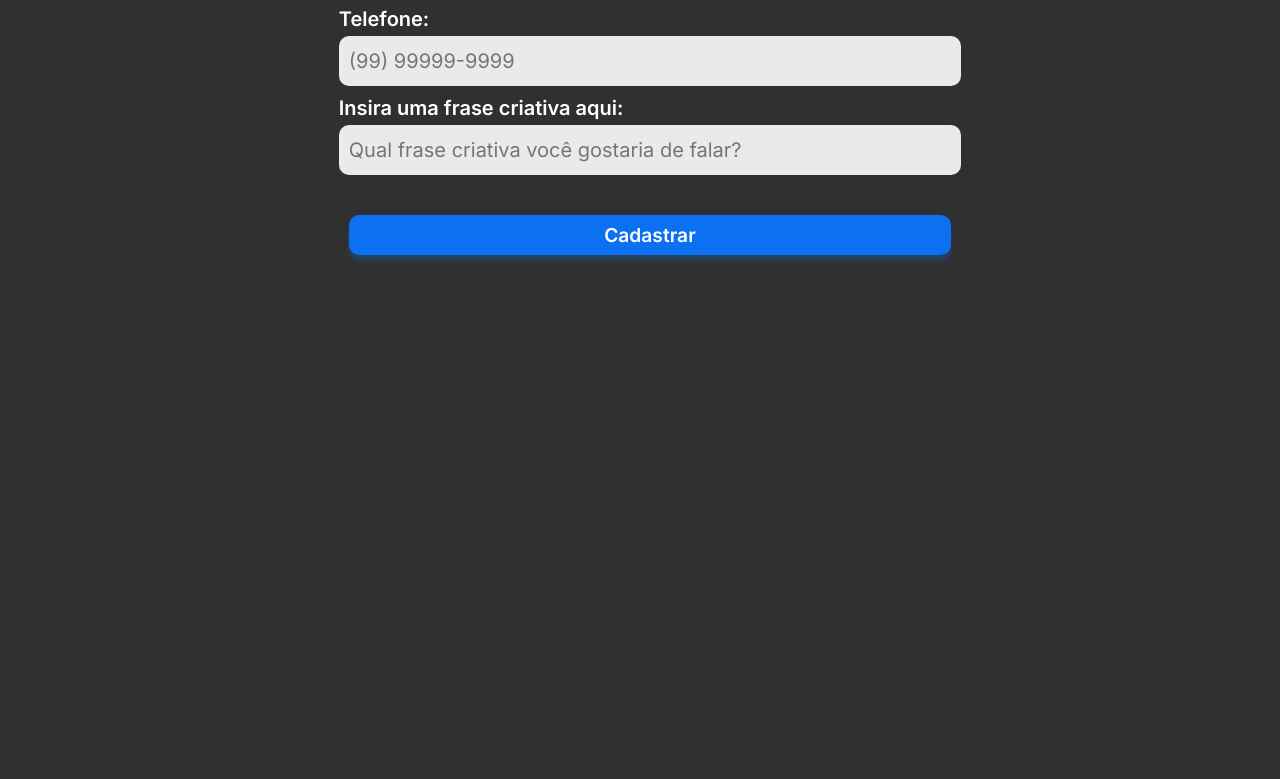
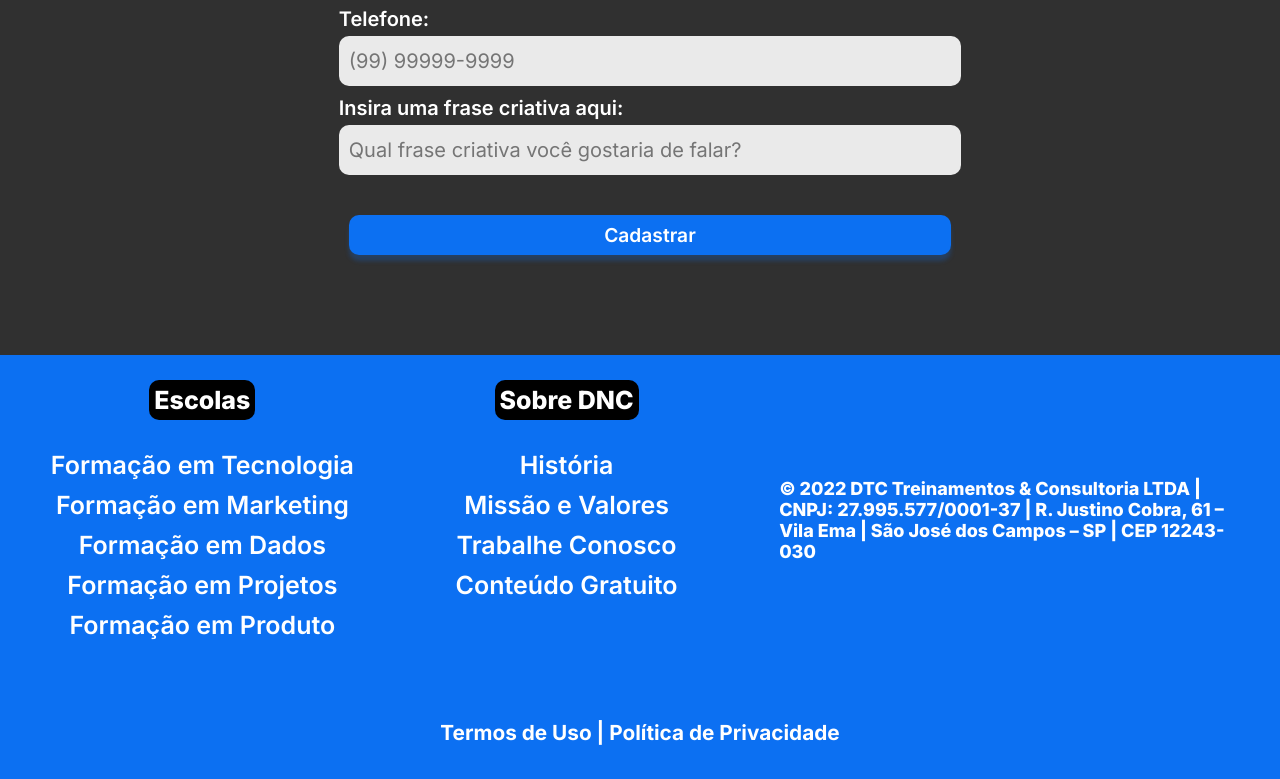
Before and after one commit to eduardosegundoit/bootcamp-dnc, a plain HTML site: page index.html in a window 1280 px wide. Shown: the part 998-1777 px from the top of the page. Before the commit the page ends 1353 px from the top, so only its background shows below. Drawn offline with Linux system fonts and the light colour scheme.

Commit message:
Implantacao foot e ajudstes finais @media

```diff
--- a/index.html
+++ b/index.html
@@ -68,32 +68,56 @@
         </form>
     </section>
 
-  <!-- <footer>
-        <div>
-            <h3>Escolas</h3>
-
-            <p>Formação em Tecnologia</p>
-            <p>Formação em Marketing</p>
-            <p>Formação em Dados</p>
-            <p>Formação em Projetos</p>
-            <p>Formação em Produto</p>
+  <footer>
+        <div id="links-footer">
+            <nav>
+                <h3>Escolas</h3>
+                <ul>
+                    <li>
+                        <a href="#" target="_blank" >Formação em Tecnologia</a>
+                    </li>
+                    <li>
+                        <a href="#" target="_blank" >Formação em Marketing</a>
+                    </li>
+                    <li>
+                        <a href="#" target="_blank" >Formação em Dados</a>
+                    </li>
+                    <li>
+                        <a href="#" target="_blank" >Formação em Projetos</a>
+                    </li>
+                    <li>
+                        <a href="#" target="_blank" >Formação em Produto</a>
+                    </li>
+                </ul>
+            </nav>
+            <nav>
+                <h3>Sobre DNC</h3>
+                <ul>
+                    <li>
+                        <a href="#" target="_blank" >História</a>
+                    </li>
+                    <li>
+                        <a href="#" target="_blank" >Missão e Valores</a>
+                    </li>
+                    <li>
+                        <a href="#" target="_blank" >Trabalhe Conosco</a>
+                    </li>
+                    <li>
+                        <a href="#" target="_blank" >Conteúdo Gratuito</a>
+                    </li>
+                </ul>
+            </nav>
+            <div id="endereco">
+                <p>© 2022 DTC Treinamentos & Consultoria
+                    LTDA | CNPJ: 27.995.577/0001-37 | R.
+                    Justino Cobra, 61 – Vila Ema | São José dos
+                    Campos – SP | CEP 12243-030
+                </p>
+            </div>
+    </div>
+       <div id="termo">
+            <h5>Termos de Uso | Política de Privacidade</h5>
         </div>
-        <div>
-            <h3>Sobre a DNC</h3>
-
-            <p>História</p>
-            <p>Missão e Valores</p>
-            <p>Trabalhe Conosco</p>
-            <p>Conteúdo Gratuito</p>
-
-        </div>
-        <div>
-                <p>© 2022 DTC Treinamentos & Consultoria
-                    <br>LTDA | CNPJ: 27.995.577/0001-37 | R.
-                    <br>Justino Cobra, 61 – Vila Ema | São José dos
-                    <br>Campos – SP | CEP 12243-030
-                </p>
-        </div>
-    </footer>-->
+    </footer>
 </body>
 </html>
--- a/style.css
+++ b/style.css
@@ -26,6 +26,7 @@ body {
     display: flex;
     align-items: center;
     border-bottom: 1px solid #bababa;
+
 }
 
     #nav-sup button {
@@ -141,3 +142,144 @@ body {
         background-color: #a1c2ec;
         color: var(--preto-dnc);
     }
+
+    footer {
+        width: 100%;
+        background: var(--azul-dnc);
+    }
+
+    #links-footer {
+       display: flex;
+       justify-content: space-around;
+       align-items: center;
+    }
+
+    footer ul {
+        list-style: none;
+        margin: 0;
+        padding: 0;
+        text-align: center;
+    }
+
+    footer nav {
+        display: flex;
+        align-items: center;
+        flex-direction: column;
+        height: 330px;
+    }
+
+    footer ul li {
+        font-size: 25px;
+        font-weight: 600;
+        margin-bottom: 10px;
+    }
+
+    footer nav h3 {
+        background: black;
+        border-radius: 10px;
+        padding: 5px;
+        font-size: 25px;
+        font-weight: 800;
+        margin-bottom: 30px;
+    }
+
+    footer ul li a {
+        text-decoration: none;
+        color: var(--branco-font);
+    }
+
+    footer ul li a:hover {
+        color: var(--cinza-hover);
+    }
+
+    #endereco {
+        width: 450px;
+        font-weight: 800;
+        font-size: 18px;
+    }
+
+    #termo {
+        display: flex;
+        justify-content: center;
+        font-family: Inter;
+        font-size: 25px;
+        font-weight: 600;
+
+    }
+
+    @media only screen and (max-width: 600px) {
+        #nav-sup {
+            flex-direction: column;
+            justify-content: center;
+            height: auto;
+        }
+
+        #menu {
+            flex-direction: column;
+            align-items: center;
+        }
+
+        #nav-sup button {
+            margin: 10px 0px 10px 0px;
+        }
+
+        #menu a {
+            margin-left: 0;
+        }
+
+        header h1 {
+            font-size: 38px;
+        }
+
+        header h2 {
+            font-size: 28px;
+            padding: 10px;
+        }
+
+        .input-main {
+           width: 93%;
+           font-size: 15px;
+        }
+
+        label {
+            font-size: 15px;
+        }
+        form {
+            padding: 10px;
+        }
+
+        form button {
+            width: 93%;
+        }
+
+        #interesse {
+            font-size: 15px;
+        }
+
+        .checkbox-main {
+            margin-left: 5px;
+            margin-right: 10px;
+            transform: scale(1.3);
+        }
+
+        #links-footer {
+            flex-direction: column;
+        }
+
+        #endereco {
+            font-size: 15px;
+            width: auto;
+            padding: 10px;
+        }
+
+        #termo {
+            align-items: center;
+            width: 95%;
+            font-size: 20px;
+        }
+
+
+
+
+
+    }
```
